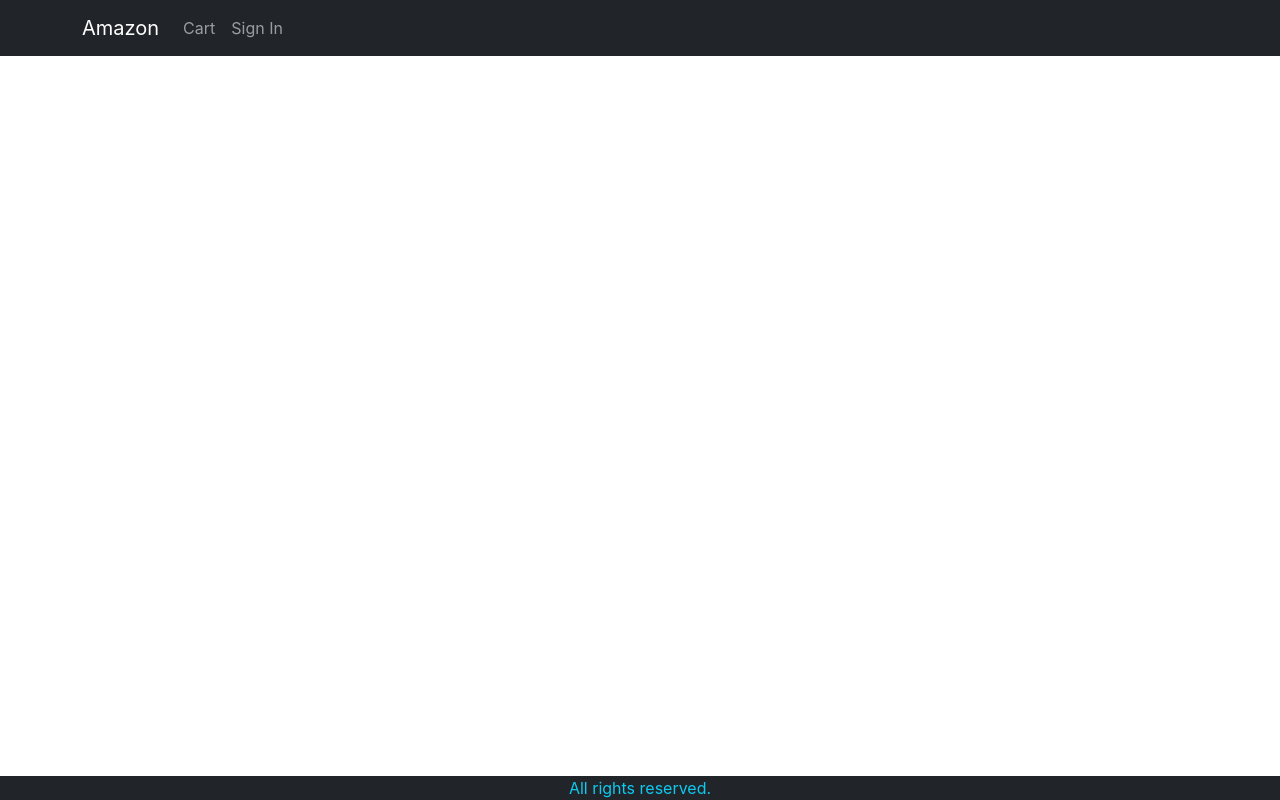
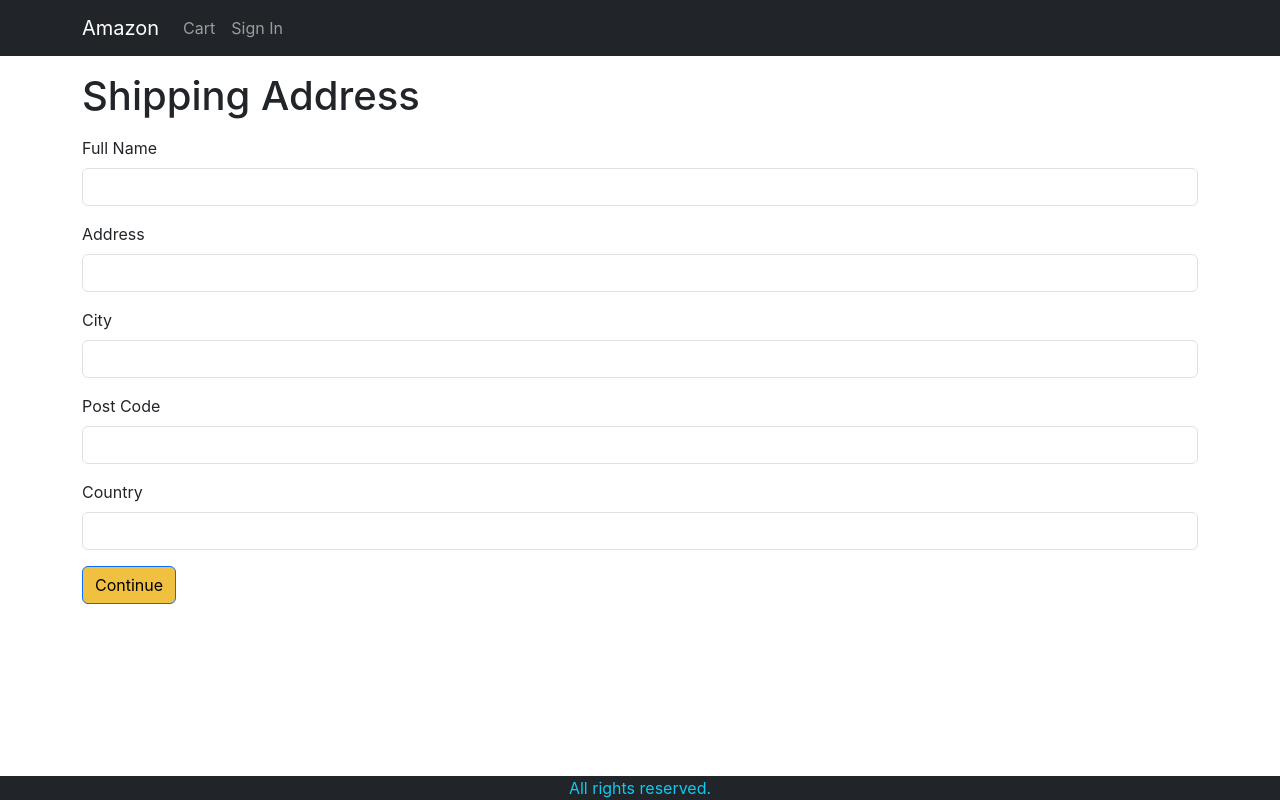
Before and after one commit to Shital769/amazon, a React (Create React App) app in the folder frontend/: page /shipping in a window 1280 px wide. Built offline with nearby package versions, Linux system fonts and the light colour scheme.

Commit message:
build shipping address UI

```diff
--- a/frontend/src/App.js
+++ b/frontend/src/App.js
@@ -11,6 +11,7 @@
 import ProductScreen from "./screens/ProductScreen";
 import CartScreen from "./screens/CartScreen";
 import SigninScreen from "./screens/SigninScreen";
+import ShippingAddressScreen from "./screens/ShippingAddressScreen";
 
 function App() {
   const { state, dispatch: ctxDispatch } = useContext(Store);
@@ -72,6 +73,7 @@
               <Route path="/product/:slug" element={<ProductScreen />} />
               <Route path="/cart" element={<CartScreen />} />
               <Route path="/signin" element={<SigninScreen />} />
+              <Route path="/shipping" element={<ShippingAddressScreen />} />
               <Route path="/" element={<HomeScreen />} />
             </Routes>
           </Container>
--- /dev/null
+++ b/frontend/src/screens/ShippingAddressScreen.js
@@ -0,0 +1,72 @@
+import React, { useState } from "react";
+import { Button, Form } from "react-bootstrap";
+import { Helmet } from "react-helmet-async";
+
+const ShippingAddressScreen = () => {
+  const [fullName, setFullName] = useState("");
+  const [address, setAddress] = useState("");
+  const [city, setCity] = useState("");
+  const [postCode, setPostCode] = useState(" ");
+  const [country, setCountry] = useState("");
+
+  const submitHandler = (e) => {
+    e.preventDefault();
+  };
+  return (
+    <div>
+      <Helmet>
+        <title>Shipping Address</title>
+      </Helmet>
+      <h1 className="my-3">Shipping Address</h1>
+      <Form onSubmit={submitHandler}>
+        <Form.Group className="mb-3" controlId="fullName">
+          <Form.Label>Full Name</Form.Label>
+          <Form.Control
+            value={fullName}
+            onChange={(e) => setFullName(e.target.value)}
+            required
+          />
+        </Form.Group>
+        <Form.Group className="mb-3" controlId="address">
+          <Form.Label>Address</Form.Label>
+          <Form.Control
+            value={address}
+            onChange={(e) => setAddress(e.target.value)}
+            required
+          />
+        </Form.Group>
+        <Form.Group className="mb-3" controlId="city">
+          <Form.Label>City</Form.Label>
+          <Form.Control
+            value={city}
+            onChange={(e) => setCity(e.target.value)}
+            required
+          />
+        </Form.Group>
+        <Form.Group className="mb-3" controlId="postCode">
+          <Form.Label>Post Code</Form.Label>
+          <Form.Control
+            value={postCode}
+            onChange={(e) => setPostCode(e.target.value)}
+            required
+          />
+        </Form.Group>
+        <Form.Group className="mb-3" controlId="country">
+          <Form.Label>Country</Form.Label>
+          <Form.Control
+            value={country}
+            onChange={(e) => setCountry(e.target.value)}
+            required
+          />
+        </Form.Group>
+        <div className="mb-3">
+          <Button variant="primary" type="submit">
+            Continue
+          </Button>
+        </div>
+      </Form>
+    </div>
+  );
+};
+
+export default ShippingAddressScreen;
```
Also changed, not shown: 1 other file (tests, documents, lock files or other folders).
